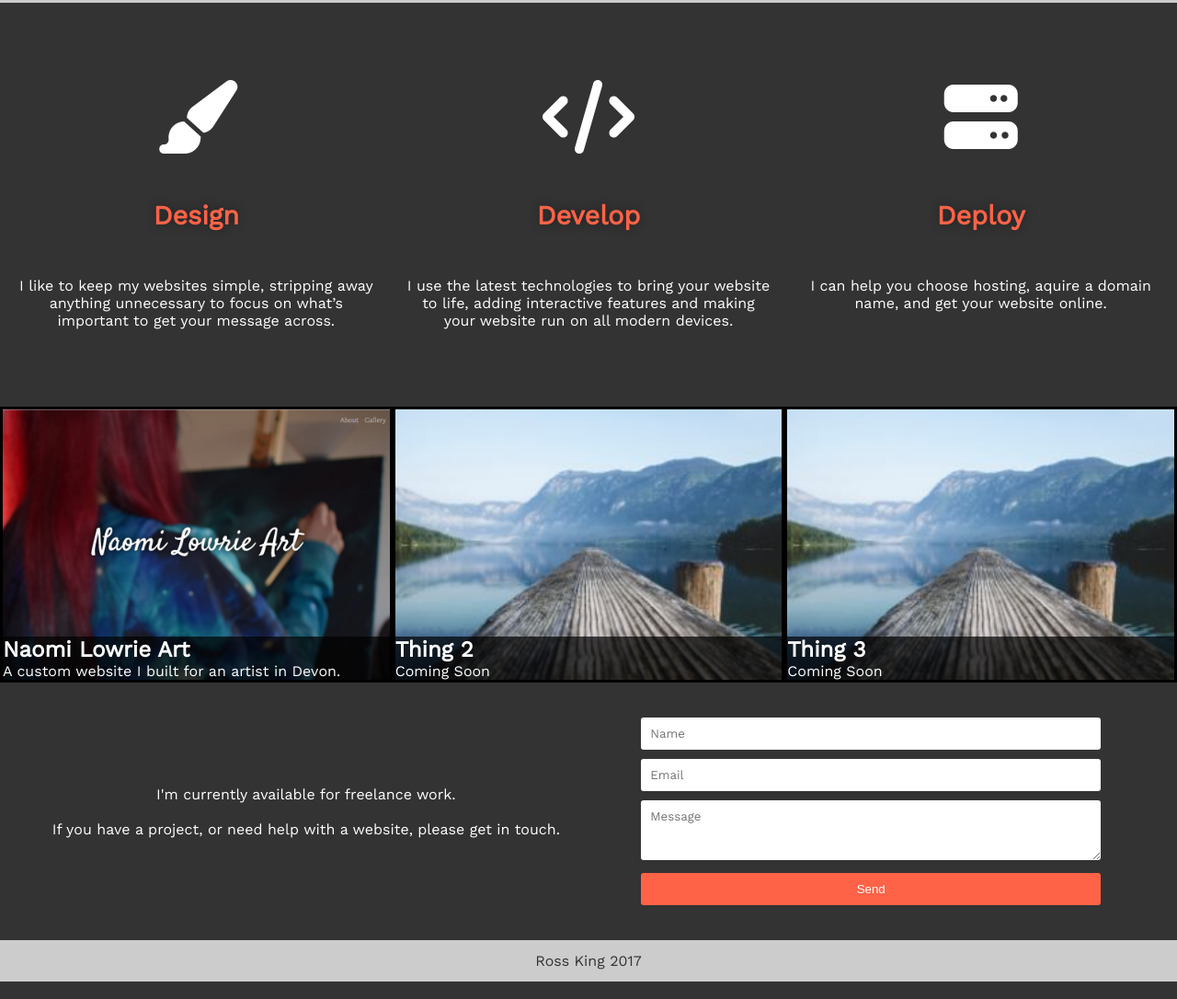
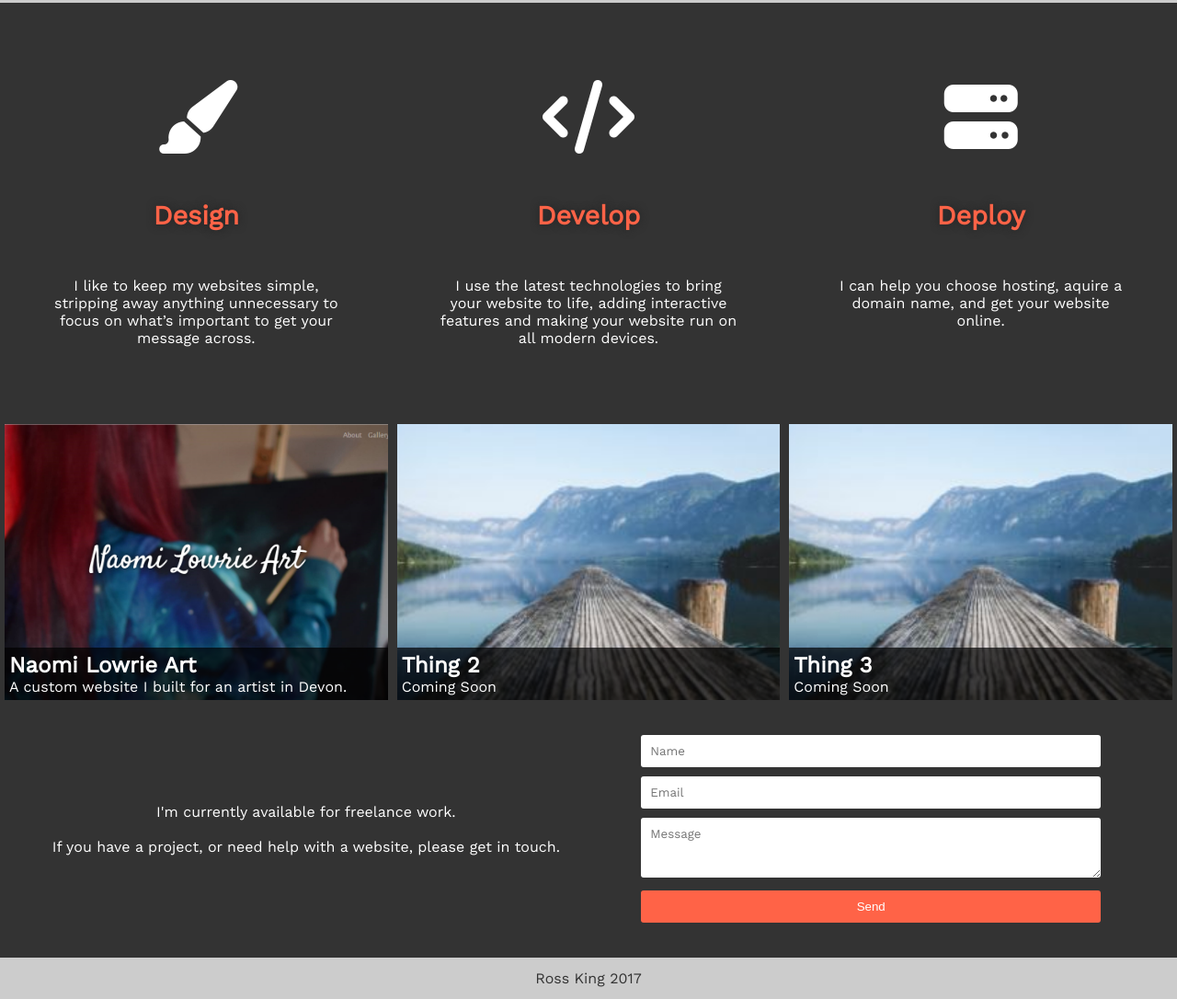
Before and after one commit to nym1k/portfolio, a plain HTML site: page index.html in a window 1280 px wide. Shown: the part 1265-2351 px from the top of the page at 92% size. Drawn offline with nearby package versions, Linux system fonts and the light colour scheme.

Commit message:
Adjusted padding and margin on skills and projects

```diff
--- a/css/styles.css
+++ b/css/styles.css
@@ -161,11 +161,17 @@ a:visited {
   padding: 5%;
 }
 
+.about .flex-grid,
+.skills .flex-grid,
+.portfolio .flex-grid,
+.contact .flex-grid {
+  max-width: 1280px;
+  margin: 0 auto;
+}
+
 .about .flex-grid {
   text-align: center;
   align-items: center;
-  max-width: 1280px;
-  margin: 0 auto;
 }
 
 .portrait {
@@ -199,7 +205,7 @@ a:visited {
   color: #fff;
   max-width: 400px;
   margin: 20px auto;
-  padding: 5% 0;
+  padding: 5% 3%;
 }
 
 .skill .fa {
@@ -222,11 +228,12 @@ a:visited {
   background: url('../img/200.jpg');
   background-position: center;
   background-size: cover;
-  border: 3px solid black;
+  /*border: 3px solid black;*/
   min-height: 300px;
   display: flex;
   flex-direction: column;
   justify-content: flex-end;
+  margin: 0 5px;
   padding-bottom: 0;
 }
 
@@ -239,6 +246,7 @@ a:visited {
 .overlay {
   background: rgba(0, 0, 0, 0.7);
   color: #fff;
+  padding: 5px;
 }
 
 .contact {
--- a/index.html
+++ b/index.html
@@ -80,7 +80,8 @@
     </section>
 
     <!-- Skills -->
-      <section class="flex-grid skills">
+      <section class="skills">
+        <div class="flex-grid">
           <div class="col skill">
             <i class="fa fa-paint-brush"></i>
             <h3 class="title">Design</h3>
@@ -96,34 +97,36 @@
             <h3 class="title">Deploy</h3>
             <p>I can help you choose hosting, aquire a domain name, and get your website online.</p>
           </div>
+        </div>
       </section>
       <!-- Skills End -->
       <!-- Portfolio -->
-            <section id="portfolio" class="portfolio container">
+            <section id="portfolio" class="portfolio">
               <div class="flex-grid">
                 <a href="http://nlowrieart.co.uk" title="Naomi Lowrie Art" target="_blank "class="col project">
                   <span class="overlay">
                     <h2>Naomi Lowrie Art</h2>
-                    <p class="subtitle">A custom website I built for an artist in Devon.</p>
+                    <p>A custom website I built for an artist in Devon.</p>
                   </span>
                 </a>
                 <a class="col project">
                   <span class="overlay">
                     <h2>Thing 2</h2>
-                    <p class="subtitle">Coming Soon</p>
+                    <p>Coming Soon</p>
                   </span>
                 </a>
                 <a class="col project">
                   <span class="overlay">
                     <h2>Thing 3</h2>
-                    <p class="subtitle">Coming Soon</p>
+                    <p>Coming Soon</p>
                   </span>
                 </a>
               </div>
             </section>
             <!-- Portfolio End -->
             <!-- Contact -->
-            <section id="contact" class="contact flex-grid">
+            <section id="contact" class="contact">
+              <div class="flex-grid">
                 <div class="col contact-me">
                   <p>I'm currently available for freelance work.</p><br>
                   <p>If you have a project, or need help with a website, please get in touch.</p>
@@ -139,6 +142,7 @@
                       <button type="submit" class="button is-primary">Send</button>
                   </form>
                 </div>
+              </div>
             </section>
             <!-- Contact End -->
             <footer>
--- a/js/app.js
+++ b/js/app.js
@@ -18,9 +18,6 @@ $(function(){
         $('.nav-toggle').on('click', function(){
           $('.nav-menu').toggleClass('active');
         });
-
-        // Scrollspy
-      //  $('body').scrollspy({ target: '.nav-menu' });
 
         // Smooth Scroll
         $('a[href*="#"]:not([href="#"])').click(function() {
```
